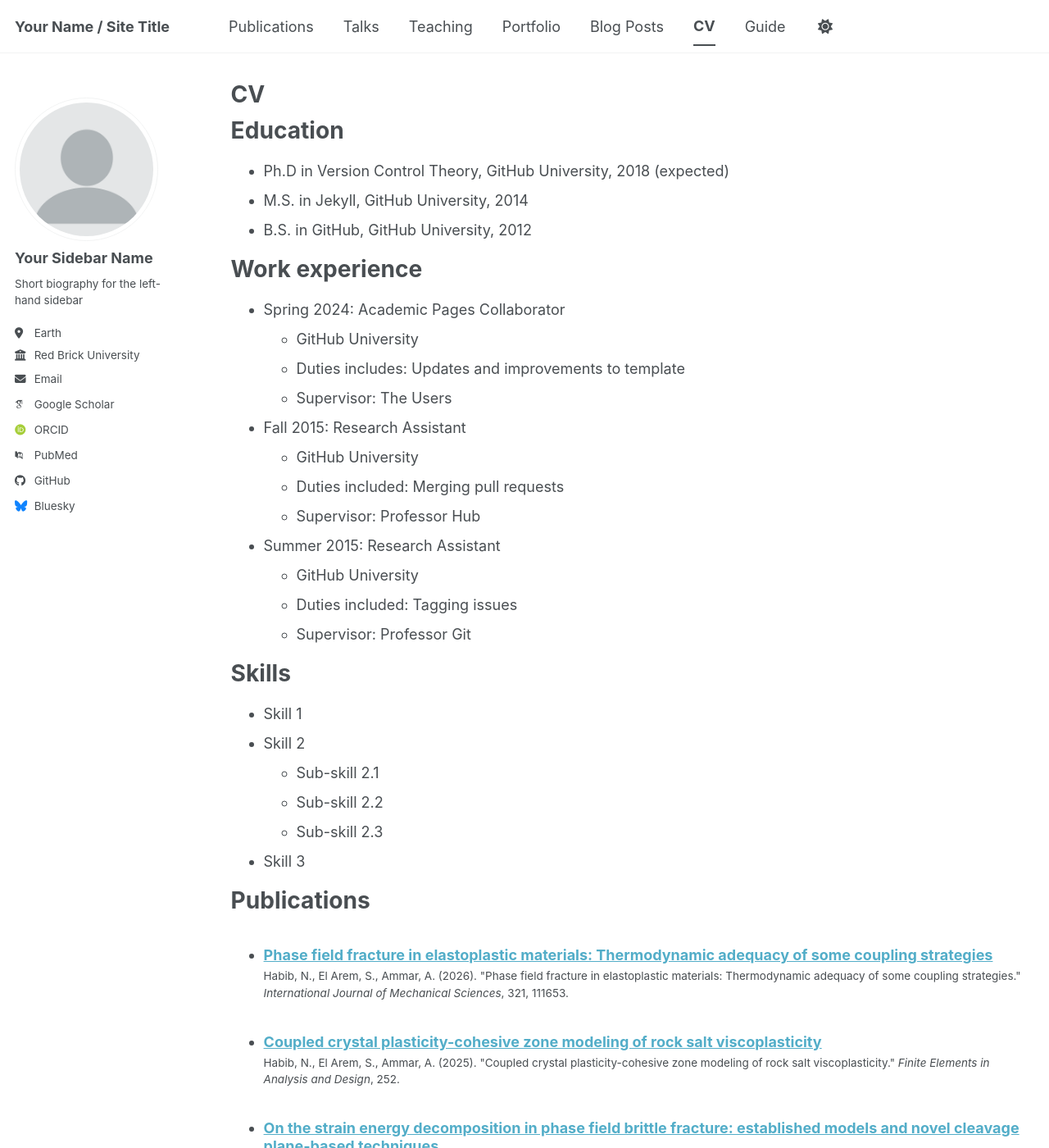
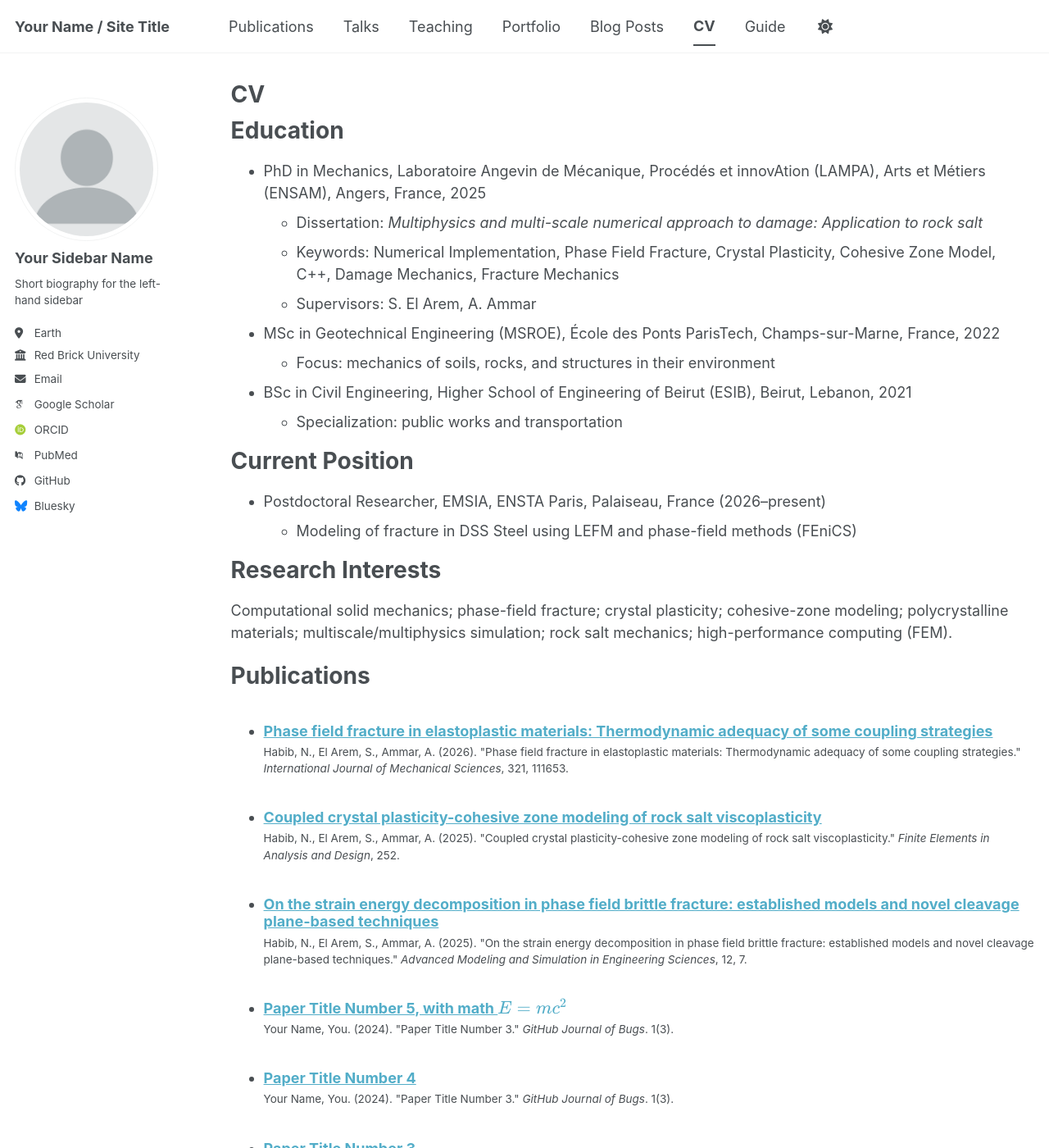
Before and after one commit to habibnour/habibnour.github.io, a Jekyll site: the page built from _pages/cv.md, in a window 1280 px wide and 1400 px high. Shown: the whole window at 82% size. Built offline with Jekyll 4.4.1, drawn with Linux system fonts in a browser that asks for light colours; some web fonts are replaced; a script bundle is joined from its source files by our own code; library files that are not in the unit come from our copies; some of the changed text lies outside the part shown.

Commit message:
Update cv.md

```diff
--- a/_pages/cv.md
+++ b/_pages/cv.md
@@ -11,35 +11,23 @@ redirect_from:
 
 Education
 ======
-* Ph.D in Version Control Theory, GitHub University, 2018 (expected)
-* M.S. in Jekyll, GitHub University, 2014
-* B.S. in GitHub, GitHub University, 2012
+* PhD in Mechanics, Laboratoire Angevin de Mécanique, Procédés et innovAtion (LAMPA), Arts et Métiers (ENSAM), Angers, France, 2025
+  * Dissertation: *Multiphysics and multi-scale numerical approach to damage: Application to rock salt*
+  * Keywords: Numerical Implementation, Phase Field Fracture, Crystal Plasticity, Cohesive Zone Model, C++, Damage Mechanics, Fracture Mechanics
+  * Supervisors: S. El Arem, A. Ammar
+* MSc in Geotechnical Engineering (MSROE), École des Ponts ParisTech, Champs-sur-Marne, France, 2022
+  * Focus: mechanics of soils, rocks, and structures in their environment
+* BSc in Civil Engineering, Higher School of Engineering of Beirut (ESIB), Beirut, Lebanon, 2021
+  * Specialization: public works and transportation
 
-Work experience
+Current Position
 ======
-* Spring 2024: Academic Pages Collaborator
-  * GitHub University
-  * Duties includes: Updates and improvements to template
-  * Supervisor: The Users
+* Postdoctoral Researcher, EMSIA, ENSTA Paris, Palaiseau, France (2026–present)
+  * Modeling of fracture in DSS Steel using LEFM and phase-field methods (FEniCS)
 
-* Fall 2015: Research Assistant
-  * GitHub University
-  * Duties included: Merging pull requests
-  * Supervisor: Professor Hub
-
-* Summer 2015: Research Assistant
-  * GitHub University
-  * Duties included: Tagging issues
-  * Supervisor: Professor Git
-
-Skills
+Research Interests
 ======
-* Skill 1
-* Skill 2
-  * Sub-skill 2.1
-  * Sub-skill 2.2
-  * Sub-skill 2.3
-* Skill 3
+Computational solid mechanics; phase-field fracture; crystal plasticity; cohesive-zone modeling; polycrystalline materials; multiscale/multiphysics simulation; rock salt mechanics; high-performance computing (FEM).
 
 Publications
 ======
@@ -50,7 +38,7 @@ Publications
 Talks
 ======
   <ul>{% for post in site.talks reversed %}
-    {% include archive-single-talk-cv.html  %}
+    {% include archive-single-talk-cv.html %}
   {% endfor %}</ul>
 
 Teaching
@@ -59,6 +47,18 @@ Teaching
     {% include archive-single-cv.html %}
   {% endfor %}</ul>
 
-Service and leadership
+Technical Skills
 ======
-* Currently signed in to 43 different slack teams
+* **Programming:** Python, C++, MATLAB, LaTeX
+* **Numerics/HPC:** FEM, phase-field fracture, cohesive-zone modeling, crystal plasticity, nonlinear solvers; scripting for batch jobs, MOOSE
+* **Software:** MATLAB/Simulink, PLAXIS, AutoCAD, Autodesk Robot Structural Analysis, EPANET, Autodesk 3ds Max (basic), Adobe Photoshop
+* **Office:** Word, PowerPoint, Excel (incl. VBA)
+
+Languages
+======
+* English (fluent)
+* French (fluent)
+
+References
+======
+Available upon request.
```
